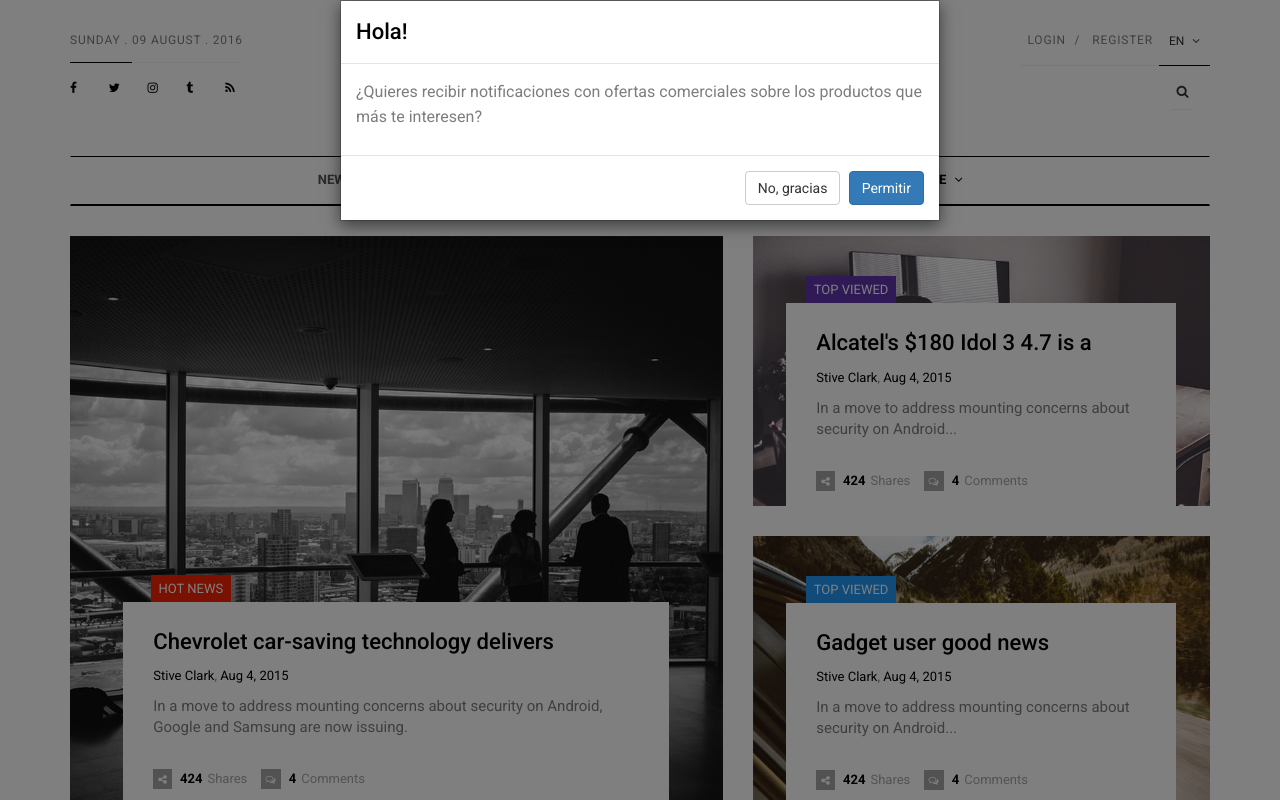
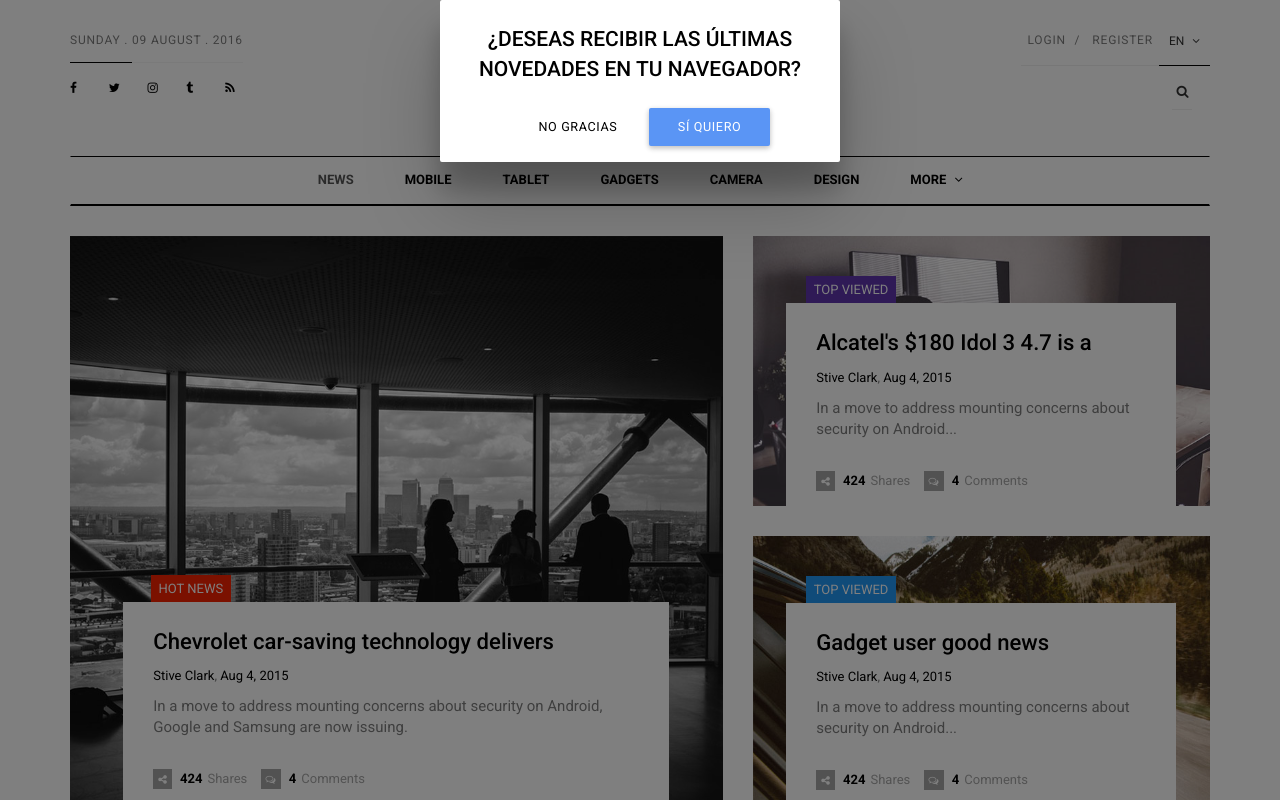
Before and after one commit to 10darts/publisher-sample, a website: page index.html in a window 1280 px wide. Shown: the top 800 px of the page. Drawn offline with Linux system fonts and the light colour scheme.

Commit message:
update modal

```diff
--- a/index.html
+++ b/index.html
@@ -26,6 +26,7 @@
     <link href="assets/css/owl.theme.default.min.css" rel="stylesheet">
     <!-- Theme Style -->
     <link href="assets/css/style.css" rel="stylesheet">
+    <link href="modal.css" rel="stylesheet">
 
     <!-- HTML5 shim and Respond.js for IE8 support of HTML5 elements and media queries -->
     <!-- WARNING: Respond.js doesn't work if you view the page via file:// -->
@@ -2116,21 +2117,32 @@
 
     <!-- modal -->
     <div class="modal fade" tabindex="-1" role="dialog" id="modalSubscription">
-        <div class="modal-dialog" role="document" style="margin-top: 0">
-            <div class="modal-content" style="border-radius: 0;">
+        <div class="modal-dialog" role="document" style="margin-top: 0; width: 400px">
+            <div class="modal-content">
                 <div class="modal-header">
-                    <h4 class="modal-title">Hola!</h4>
+                    <h4 class="modal-title text-center">
+                        ¿Deseas recibir las últimas novedades en tu navegador?
+                    </h4>
                 </div>
-                <div class="modal-body">
-                    <p style="font-size: 16px; line-height: 1.6;">
-                        ¿Quieres recibir notificaciones con ofertas comerciales sobre los productos que más te interesen?
-                    </p>
-                </div>
+
                 <div class="modal-footer">
-                    <button type="button" class="btn btn-default" data-dismiss="modal">
-                        No, gracias
-                    </button>
-                    <a href="https://10darts.github.io/web-subscription-sample/?from=publisher1" class="btn btn-primary">Permitir</a>
+                    <a type="button" class="btn btn-default" data-dismiss="modal">
+                        No gracias
+                    </a>
+                    <!-- <a href="https://10darts.github.io/web-subscription-sample/?from=publisher1" target="_blank" class="btn btn-primary">
+                        Sí quiero
+                    </a> -->
+
+                    <script type="text/javascript">
+                        function newPopup(url) {
+                            popupWindow = window.open(
+                                url, 'popUpWindow', 'height=600,width=600,left=10,top=10,resizable=yes,scrollbars=yes,toolbar=yes,menubar=no,location=no,directories=no,status=yes')
+                        }
+                    </script>
+                    <a href="JavaScript:newPopup('https://10darts.github.io/web-subscription-sample/?from=publisher1');" class="btn btn-primary"
+                        id="btn-accept">
+                        Sí quiero
+                    </a>
                 </div>
             </div>
         </div>
@@ -2139,6 +2151,9 @@
 
     <script type="text/javascript">
         $('#modalSubscription').modal();
+        $("#btn-accept").on('click', function () {
+            $('#modalSubscription').modal('hide');
+        });
     </script>
 </body>
 
--- /dev/null
+++ b/modal.css
@@ -0,0 +1,341 @@
+/*******************************
+* MD DIALOG - MATERIAL DESIGN
+* Add "modal-sm" after "modal-dialog" class for smaller dialog.
+*******************************/
+/* ----- IMPORT ROBOTO FONT FOR MD ----- */
+@import url(https://fonts.googleapis.com/css?family=Roboto:400,300,500,700,100);
+
+/* ----- DIALOG/MODAL ----- */
+/* FADE/SCALE EFFECT */
+.modal.fade .modal-dialog {
+  opacity: 0;
+  -webkit-transform: scale(0.1);
+  -ms-transform: scale(0.1);
+  -o-transform: scale(0.1);
+  transform: scale(0.1);
+  -webkit-transition: all 0.3s ease;
+  -moz-transition: all 0.3s ease;
+  -o-transition: all 0.3s ease;
+  transition: all 0.3s ease;
+}
+
+.modal.fade.in .modal-dialog {
+  opacity: 1;
+  -webkit-transform: scale(1);
+  -ms-transform: scale(1);
+  -o-transform: scale(1);
+  transform: scale(1);
+  -webkit-transform: translate3d(0%, 0, 0);
+  -ms-transform: translate3d(0%, 0, 0);
+  -o-transform: translate3d(0%, 0, 0);
+  transform: translate3d(0%, 0, 0);
+}
+
+/* DIALOG CONTENT */
+.modal-content {
+  border: none;
+  border-radius: 2px;
+  -webkit-box-shadow: 0 40px 77px rgba(0, 0, 0, 0.22),
+    0 27px 24px rgba(0, 0, 0, 0.2);
+  -moz-box-shadow: 0 40px 77px rgba(0, 0, 0, 0.22),
+    0 27px 24px rgba(0, 0, 0, 0.2);
+  box-shadow: 0 40px 77px rgba(0, 0, 0, 0.22), 0 27px 24px rgba(0, 0, 0, 0.2);
+}
+
+/* DIALOG HEADER */
+.modal-header {
+  min-height: 16px;
+  padding: 24px;
+  border-bottom: none;
+  text-transform: uppercase;
+}
+
+.modal-title {
+  font-weight: 500;
+  font-size: 21px;
+}
+
+/* DIALOG BODY */
+.modal-body {
+  padding: 0 24px;
+  font-size: 1.2em;
+  font-weight: bold;
+  text-transform: uppercase;
+  line-height: 1.45em;
+}
+
+.modal-body p {
+  font-weight: 400;
+  font-size: 14px;
+  color: #212121;
+}
+
+.modal-body .lead {
+  font-weight: 300;
+  font-size: 16px;
+  color: #757575;
+}
+
+.modal-body p:last-child,
+.modal-body .lead:last-child {
+  margin-bottom: 0;
+}
+
+/* DIALOG FOOTER */
+.modal-footer {
+  padding: 0;
+  padding-bottom: 16px;
+  border-top: none;
+  text-align: center;
+}
+
+/* .modal-footer .btn {
+  height: 36px;
+  margin-right: 8px;
+  padding: 8px 10px;
+  border: none;
+  border-radius: 0;
+  text-transform: uppercase;
+  font-weight: 500;
+} */
+
+.modal-footer .btn.btn-primary {
+  backface-visibility: visible;
+  background-attachment: scroll;
+  background-clip: border-box;
+  background-color: #5a95f5;
+  background-image: none;
+  background-origin: padding-box;
+  background-size: auto;
+  border-bottom-color: rgba(0, 0, 0, 0);
+  border-bottom-left-radius: 2px;
+  border-bottom-right-radius: 2px;
+  border-bottom-style: solid;
+  border-bottom-width: 1px;
+  border-image-outset: 0px;
+  border-image-repeat: stretch;
+  border-image-slice: 100%;
+  border-image-source: none;
+  border-image-width: 1;
+  border-left-color: rgba(0, 0, 0, 0);
+  border-left-style: solid;
+  border-left-width: 1px;
+  border-right-color: rgba(0, 0, 0, 0);
+  border-right-style: solid;
+  border-right-width: 1px;
+  border-top-color: rgba(0, 0, 0, 0);
+  border-top-left-radius: 2px;
+  border-top-right-radius: 2px;
+  border-top-style: solid;
+  border-top-width: 1px;
+  bottom: auto;
+  box-shadow: rgba(0, 0, 0, 0.16) 0px 2px 5px 0px,
+    rgba(0, 0, 0, 0.12) 0px 2px 6px 0px;
+  box-sizing: border-box;
+  clear: none;
+  clip: auto;
+  color: rgb(255, 255, 255);
+  column-count: auto;
+  column-gap: normal;
+  column-rule-color: rgb(0, 0, 0);
+  column-rule-style: none;
+  column-rule-width: 0px;
+  column-span: none;
+  column-width: auto;
+  counter-increment: none;
+  counter-reset: none;
+  cursor: pointer;
+  direction: ltr;
+  display: inline-block;
+  filter: none;
+  float: none;
+  font-family: Roboto, Noto, 'Helvetica Neue', Helvetica, Arial, sans-serif;
+  font-feature-settings: normal;
+  font-size: 12.6px;
+  font-stretch: 100%;
+  font-style: normal;
+  font-variant-caps: normal;
+  font-variant-east-asian: normal;
+  font-variant-ligatures: normal;
+  font-variant-numeric: normal;
+  font-weight: 400;
+  height: 37.9688px;
+  hyphens: manual;
+  left: auto;
+  letter-spacing: 0.63px;
+  line-height: 18.9px;
+  list-style-image: none;
+  list-style-position: outside;
+  list-style-type: disc;
+  margin: auto;
+  max-height: none;
+  max-width: none;
+  min-height: 0px;
+  min-width: 0px;
+  opacity: 1;
+  outline-color: rgb(255, 255, 255);
+  outline-style: none;
+  outline-width: 0px;
+  overflow-x: visible;
+  overflow-y: visible;
+  padding-bottom: 8.9964px;
+  padding-left: 25.2px;
+  padding-right: 25.2px;
+  padding-top: 8.9964px;
+  perspective: none;
+  perspective-origin: 60.4062px 18.9844px;
+  position: static;
+  quotes: '' '';
+  right: auto;
+  table-layout: auto;
+  text-align: center;
+  text-decoration-color: rgb(255, 255, 255);
+  text-decoration-line: none;
+  text-decoration-style: solid;
+  text-indent: 0px;
+  text-rendering: auto;
+  text-shadow: none;
+  text-size-adjust: 100%;
+  text-transform: uppercase;
+  top: auto;
+  transform: none;
+  transform-origin: 60.4062px 18.9844px;
+  transform-style: flat;
+  transition-delay: 0s;
+  transition-duration: 0.075s;
+  transition-property: background-color;
+  transition-timing-function: ease;
+  unicode-bidi: normal;
+  user-select: none;
+  vertical-align: middle;
+  visibility: visible;
+  white-space: nowrap;
+  width: 120.828px;
+  word-break: normal;
+  word-spacing: 0px;
+  writing-mode: horizontal-tb;
+  z-index: auto;
+  -webkit-appearance: none;
+  -webkit-font-smoothing: auto;
+  -webkit-border-image: none;
+}
+
+.modal-footer .btn.btn-default {
+  backface-visibility: visible;
+  background-attachment: scroll;
+  background-clip: border-box;
+  background-color: rgb(255, 255, 255);
+  background-image: none;
+  background-origin: padding-box;
+  background-size: auto;
+  border-bottom-color: rgba(0, 0, 0, 0);
+  border-bottom-left-radius: 2px;
+  border-bottom-right-radius: 2px;
+  border-bottom-style: solid;
+  border-bottom-width: 1px;
+  border-image-outset: 0px;
+  border-image-repeat: stretch;
+  border-image-slice: 100%;
+  border-image-source: none;
+  border-image-width: 1;
+  border-left-color: rgba(0, 0, 0, 0);
+  border-left-style: solid;
+  border-left-width: 1px;
+  border-right-color: rgba(0, 0, 0, 0);
+  border-right-style: solid;
+  border-right-width: 1px;
+  border-top-color: rgba(0, 0, 0, 0);
+  border-top-left-radius: 2px;
+  border-top-right-radius: 2px;
+  border-top-style: solid;
+  border-top-width: 1px;
+  bottom: auto;
+  box-shadow: none;
+  box-sizing: border-box;
+  clear: none;
+  clip: auto;
+  color: rgb(0, 0, 0);
+  column-count: auto;
+  column-gap: normal;
+  column-rule-color: rgb(0, 0, 0);
+  column-rule-style: none;
+  column-rule-width: 0px;
+  column-span: none;
+  column-width: auto;
+  counter-increment: none;
+  counter-reset: none;
+  cursor: pointer;
+  direction: ltr;
+  display: inline-block;
+  filter: none;
+  float: none;
+  font-family: Roboto, Noto, 'Helvetica Neue', Helvetica, Arial, sans-serif;
+  font-feature-settings: normal;
+  font-size: 12.6px;
+  font-stretch: 100%;
+  font-style: normal;
+  font-variant-caps: normal;
+  font-variant-east-asian: normal;
+  font-variant-ligatures: normal;
+  font-variant-numeric: normal;
+  font-weight: 400;
+  height: 37.9688px;
+  hyphens: manual;
+  left: auto;
+  letter-spacing: 0.63px;
+  line-height: 18.9px;
+  list-style-image: none;
+  list-style-position: outside;
+  list-style-type: disc;
+  margin: auto;
+  max-height: none;
+  max-width: none;
+  min-height: 0px;
+  min-width: 0px;
+  opacity: 1;
+  outline-color: rgb(0, 0, 0);
+  outline-style: none;
+  outline-width: 0px;
+  overflow-x: visible;
+  overflow-y: visible;
+  padding-bottom: 8.9964px;
+  padding-left: 25.2px;
+  padding-right: 25.2px;
+  padding-top: 8.9964px;
+  perspective: none;
+  perspective-origin: 67.9531px 18.9844px;
+  position: static;
+  quotes: '' '';
+  right: auto;
+  table-layout: auto;
+  text-align: center;
+  text-decoration-color: rgb(0, 0, 0);
+  text-decoration-line: none;
+  text-decoration-style: solid;
+  text-indent: 0px;
+  text-rendering: auto;
+  text-shadow: none;
+  text-size-adjust: 100%;
+  text-transform: uppercase;
+  top: auto;
+  transform: none;
+  transform-origin: 67.9531px 18.9844px;
+  transform-style: flat;
+  transition-delay: 0s;
+  transition-duration: 0.075s;
+  transition-property: background-color;
+  transition-timing-function: ease;
+  unicode-bidi: normal;
+  user-select: none;
+  vertical-align: middle;
+  visibility: visible;
+  white-space: nowrap;
+  width: 135.906px;
+  word-break: normal;
+  word-spacing: 0px;
+  writing-mode: horizontal-tb;
+  z-index: auto;
+  -webkit-appearance: none;
+  -webkit-font-smoothing: auto;
+  -webkit-border-image: none;
+}
--- a/package.json
+++ b/package.json
@@ -6,7 +6,7 @@
   "author": "Salvador Marí <salvador@10darts.com>",
   "license": "MIT",
   "scripts": {
-    "start": "http-server technews"
+    "start": "http-server"
   },
   "devDependencies": {
     "http-server": "^0.11.1"
```
Also changed, not shown: 1 other file.
